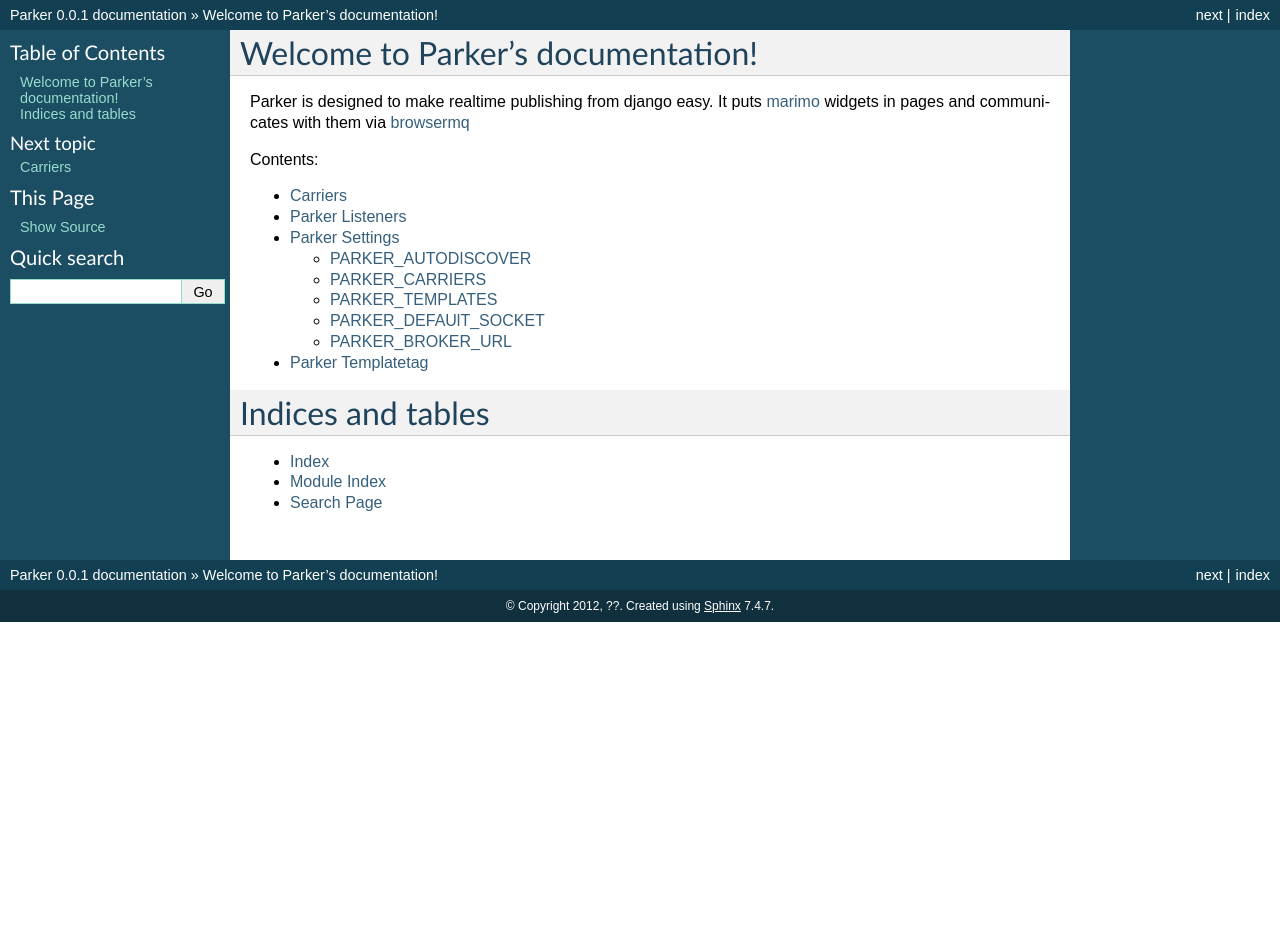
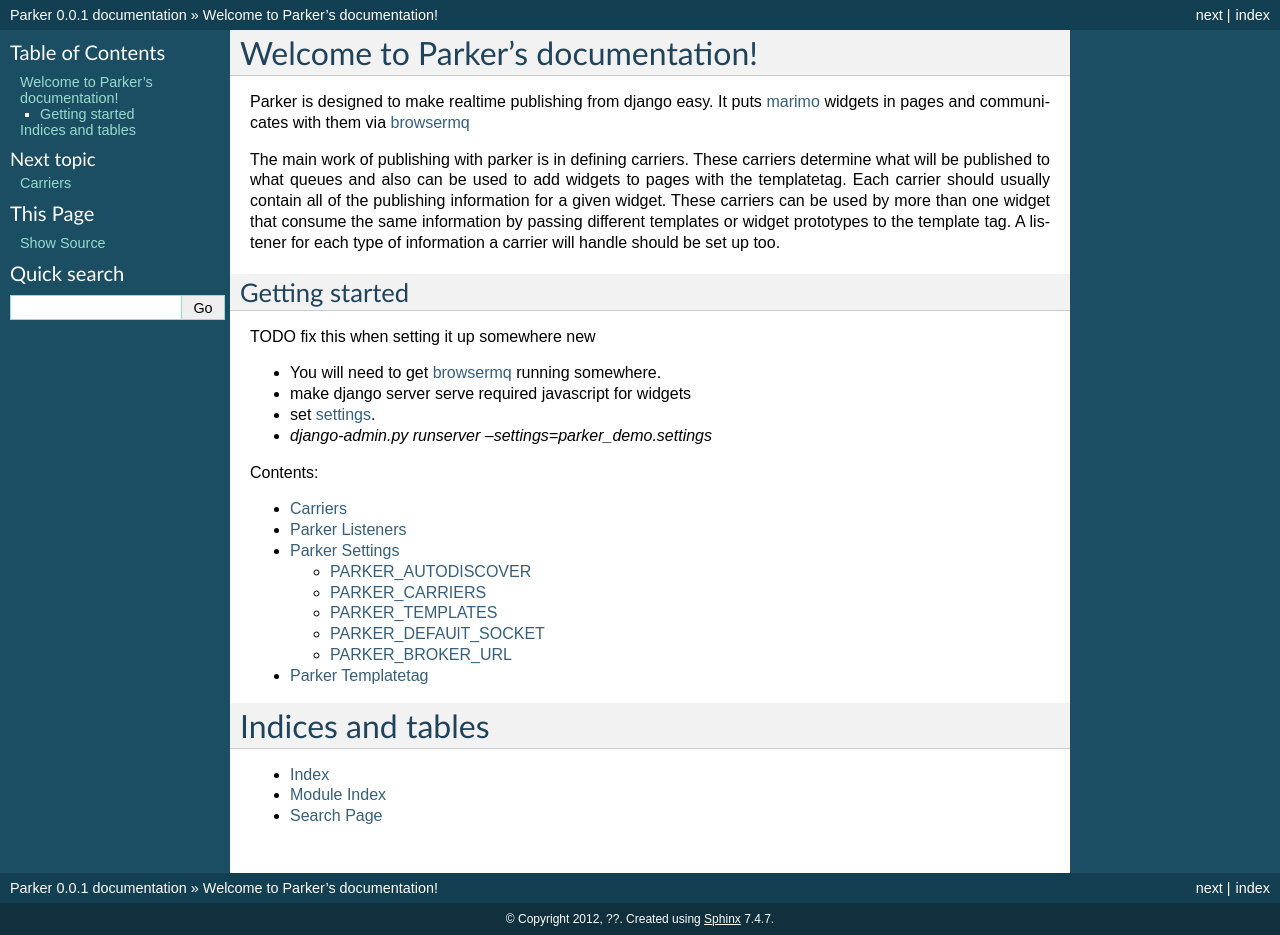
Before and after one commit to AndrewJHart/parker, a Sphinx documentation site: the page built from docs/source/index.rst, in a window 1280 px wide. Built offline with Sphinx 7.4.7, drawn with Linux system fonts in a browser that asks for light colours; before the commit the page ends 900 px from its top, so only the background shows below that.

Commit message:
more docs

```diff
--- a/docs/source/index.rst
+++ b/docs/source/index.rst
@@ -8,11 +8,21 @@
 
 Parker is designed to make realtime publishing from django easy. It puts marimo_ widgets in pages and communicates with them via browsermq_
 
+The main work of publishing with parker is in defining carriers. These carriers determine what will be published to what queues and also can be used to add widgets to pages with the templatetag. Each carrier should usually contain all of the publishing information for a given widget. These carriers can be used by more than one widget that consume the same information by passing different templates or widget prototypes to the template tag. A listener for each type of information a carrier will handle should be set up too.
 
 
+Getting started
+________________
+TODO fix this when setting it up somewhere new
+
+* You will need to get browsermq_ running somewhere.
+* make django server serve required javascript for widgets
+* set settings_.
+* `django-admin.py runserver --settings=parker_demo.settings`
 
 .. _marimo: http://github.com/coxmediagroup/marimo
 .. _browsermq: http://github.com/coxmediagroup/parker
+.. _settings: settings
 
 Contents:
 
--- a/docs/source/settings.rst
+++ b/docs/source/settings.rst
@@ -22,4 +22,6 @@
 
 PARKER_BROKER_URL
 ____________________
+default = "amqp://guest:guest@localhost:5672//"
 Where parker should publish too. Needs some work.
+Of the form {protocol}://{user}:{password}@{domain}:{port} to work with kombu.
```
